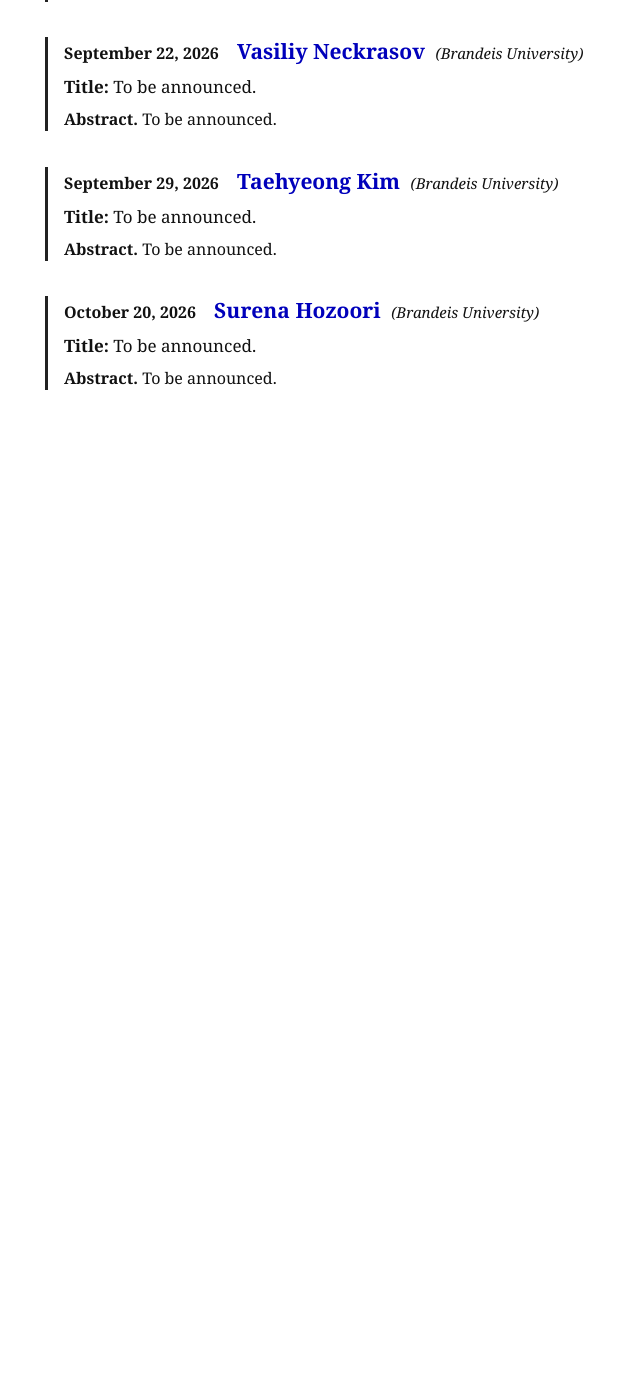
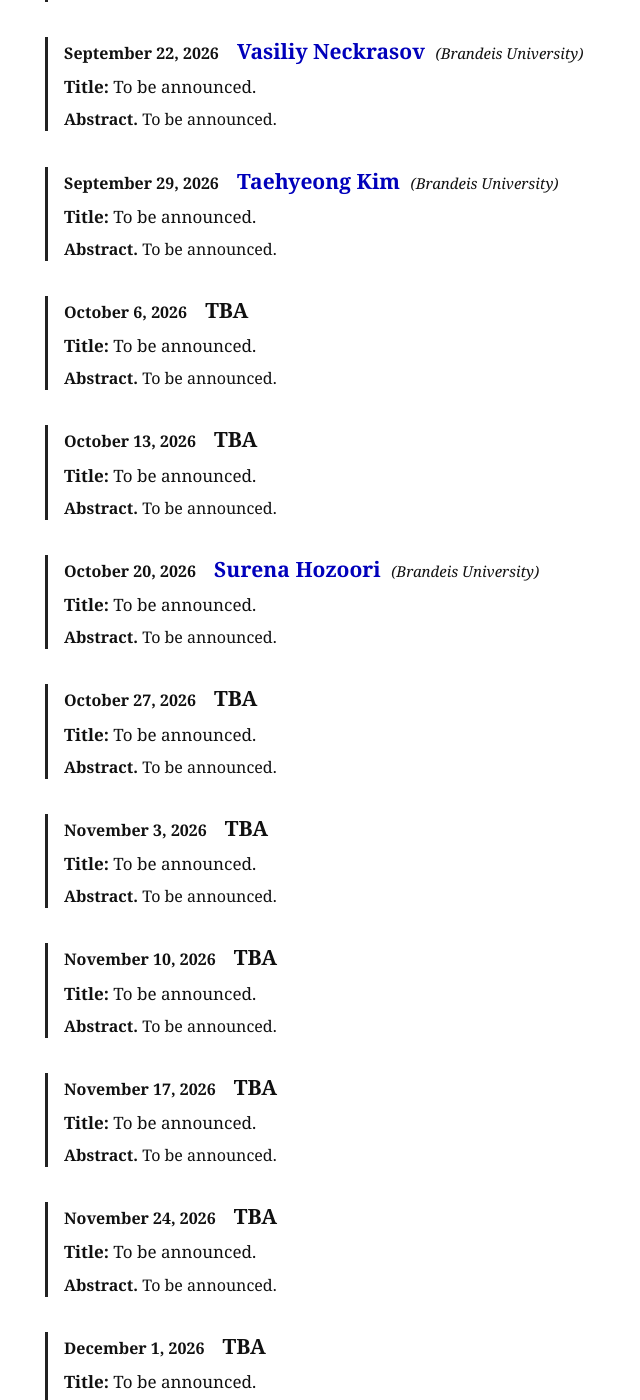
Before and after one commit to axhou/axhou.github.io, a Jekyll site: the page everytopic.html, which Jekyll copies as it is, in a window 1280 px wide and 1400 px high, scrolled down 541 px. Shown: the whole window, without its empty margins (0-640 px from the left). Built offline with Jekyll 4.4.1, drawn with Linux system fonts in a browser that asks for light colours; before the commit the page ends 966 px from its top, so only the background shows below that; some of the changed text lies outside the part shown.

Commit message:
Update everytopic.html

```diff
--- a/everytopic.html
+++ b/everytopic.html
@@ -131,7 +131,7 @@
   <h1>Brandeis Everytopic Seminar</h1>
 
   <p>
-    Goldsmith 317. Tuesdays starting Sep 8 from 1:00 pm–2:00 pm.
+    Goldsmith 317. Tuesdays starting Sep. 8 from 1:00 pm–2:00 pm.
   </p>
 
   <p>
@@ -140,26 +140,21 @@
   </p>
 
   <p>
-    Organizer: John Michael Figueroa, Alan Hou, Surena Hozoori, Jonathan Touboul
+    Organizers: John Michael Figueroa, Alan Hou, Surena Hozoori, Jonathan Touboul
   </p>
 
 
   <h2>Fall 2026</h2>
 
 
-  <!-- Talk 1 -->
+  <!-- September 8 -->
   <div class="seminar-entry">
-
     <div class="seminar-heading">
       <span class="date">September 8, 2026</span>
-
       <span class="speaker">
         <a href="">Ziad Ghanem</a>
       </span>
-
-      <span class="affiliation">
-        (Brandeis University)
-      </span>
+      <span class="affiliation">(Brandeis University)</span>
     </div>
 
     <div class="title">
@@ -171,23 +166,17 @@
       <span class="abstract-label">Abstract.</span>
       To be announced.
     </p>
-
   </div>
 
 
-  <!-- Talk 2 -->
+  <!-- September 15 -->
   <div class="seminar-entry">
-
     <div class="seminar-heading">
       <span class="date">September 15, 2026</span>
-
       <span class="speaker">
         <a href="">Rob Jencks</a>
       </span>
-
-      <span class="affiliation">
-        (Brandeis University)
-      </span>
+      <span class="affiliation">(Brandeis University)</span>
     </div>
 
     <div class="title">
@@ -199,23 +188,17 @@
       <span class="abstract-label">Abstract.</span>
       To be announced.
     </p>
-
   </div>
 
 
-  <!-- Talk 3 -->
+  <!-- September 22 -->
   <div class="seminar-entry">
-
     <div class="seminar-heading">
       <span class="date">September 22, 2026</span>
-
       <span class="speaker">
         <a href="https://www.vneckrasov.com/">Vasiliy Neckrasov</a>
       </span>
-
-      <span class="affiliation">
-        (Brandeis University)
-      </span>
+      <span class="affiliation">(Brandeis University)</span>
     </div>
 
     <div class="title">
@@ -227,25 +210,17 @@
       <span class="abstract-label">Abstract.</span>
       To be announced.
     </p>
-
   </div>
 
 
-  <!-- Talk 4 -->
+  <!-- September 29 -->
   <div class="seminar-entry">
-
     <div class="seminar-heading">
       <span class="date">September 29, 2026</span>
-
       <span class="speaker">
-        <a href="https://sites.google.com/view/taehyeong-kim">
-          Taehyeong Kim
-        </a>
+        <a href="https://sites.google.com/view/taehyeong-kim">Taehyeong Kim</a>
       </span>
-
-      <span class="affiliation">
-        (Brandeis University)
-      </span>
+      <span class="affiliation">(Brandeis University)</span>
     </div>
 
     <div class="title">
@@ -257,25 +232,14 @@
       <span class="abstract-label">Abstract.</span>
       To be announced.
     </p>
-
   </div>
 
 
-  <!-- Talk 5 -->
+  <!-- October 6 -->
   <div class="seminar-entry">
-
     <div class="seminar-heading">
-      <span class="date">October 20, 2026</span>
-
-      <span class="speaker">
-        <a href="https://sites.google.com/view/surena-hozoori/home">
-          Surena Hozoori
-        </a>
-      </span>
-
-      <span class="affiliation">
-        (Brandeis University)
-      </span>
+      <span class="date">October 6, 2026</span>
+      <span class="speaker">TBA</span>
     </div>
 
     <div class="title">
@@ -287,8 +251,165 @@
       <span class="abstract-label">Abstract.</span>
       To be announced.
     </p>
+  </div>
 
+
+  <!-- October 13 -->
+  <div class="seminar-entry">
+    <div class="seminar-heading">
+      <span class="date">October 13, 2026</span>
+      <span class="speaker">TBA</span>
+    </div>
+
+    <div class="title">
+      <span class="title-label">Title:</span>
+      To be announced.
+    </div>
+
+    <p class="abstract">
+      <span class="abstract-label">Abstract.</span>
+      To be announced.
+    </p>
   </div>
+
+
+  <!-- October 20 -->
+  <div class="seminar-entry">
+    <div class="seminar-heading">
+      <span class="date">October 20, 2026</span>
+      <span class="speaker">
+        <a href="https://sites.google.com/view/surena-hozoori/home">
+          Surena Hozoori
+        </a>
+      </span>
+      <span class="affiliation">(Brandeis University)</span>
+    </div>
+
+    <div class="title">
+      <span class="title-label">Title:</span>
+      To be announced.
+    </div>
+
+    <p class="abstract">
+      <span class="abstract-label">Abstract.</span>
+      To be announced.
+    </p>
+  </div>
+
+
+  <!-- October 27 -->
+  <div class="seminar-entry">
+    <div class="seminar-heading">
+      <span class="date">October 27, 2026</span>
+      <span class="speaker">TBA</span>
+    </div>
+
+    <div class="title">
+      <span class="title-label">Title:</span>
+      To be announced.
+    </div>
+
+    <p class="abstract">
+      <span class="abstract-label">Abstract.</span>
+      To be announced.
+    </p>
+  </div>
+
+
+  <!-- November 3 -->
+  <div class="seminar-entry">
+    <div class="seminar-heading">
+      <span class="date">November 3, 2026</span>
+      <span class="speaker">TBA</span>
+    </div>
+
+    <div class="title">
+      <span class="title-label">Title:</span>
+      To be announced.
+    </div>
+
+    <p class="abstract">
+      <span class="abstract-label">Abstract.</span>
+      To be announced.
+    </p>
+  </div>
+
+
+  <!-- November 10 -->
+  <div class="seminar-entry">
+    <div class="seminar-heading">
+      <span class="date">November 10, 2026</span>
+      <span class="speaker">TBA</span>
+    </div>
+
+    <div class="title">
+      <span class="title-label">Title:</span>
+      To be announced.
+    </div>
+
+    <p class="abstract">
+      <span class="abstract-label">Abstract.</span>
+      To be announced.
+    </p>
+  </div>
+
+
+  <!-- November 17 -->
+  <div class="seminar-entry">
+    <div class="seminar-heading">
+      <span class="date">November 17, 2026</span>
+      <span class="speaker">TBA</span>
+    </div>
+
+    <div class="title">
+      <span class="title-label">Title:</span>
+      To be announced.
+    </div>
+
+    <p class="abstract">
+      <span class="abstract-label">Abstract.</span>
+      To be announced.
+    </p>
+  </div>
+
+
+  <!-- November 24 -->
+  <div class="seminar-entry">
+    <div class="seminar-heading">
+      <span class="date">November 24, 2026</span>
+      <span class="speaker">TBA</span>
+    </div>
+
+    <div class="title">
+      <span class="title-label">Title:</span>
+      To be announced.
+    </div>
+
+    <p class="abstract">
+      <span class="abstract-label">Abstract.</span>
+      To be announced.
+    </p>
+  </div>
+
+
+  <!-- December 1 -->
+  <div class="seminar-entry">
+    <div class="seminar-heading">
+      <span class="date">December 1, 2026</span>
+      <span class="speaker">TBA</span>
+    </div>
+
+    <div class="title">
+      <span class="title-label">Title:</span>
+      To be announced.
+    </div>
+
+    <p class="abstract">
+      <span class="abstract-label">Abstract.</span>
+      To be announced.
+    </p>
+  </div>
+
 
 </body>
 
```
